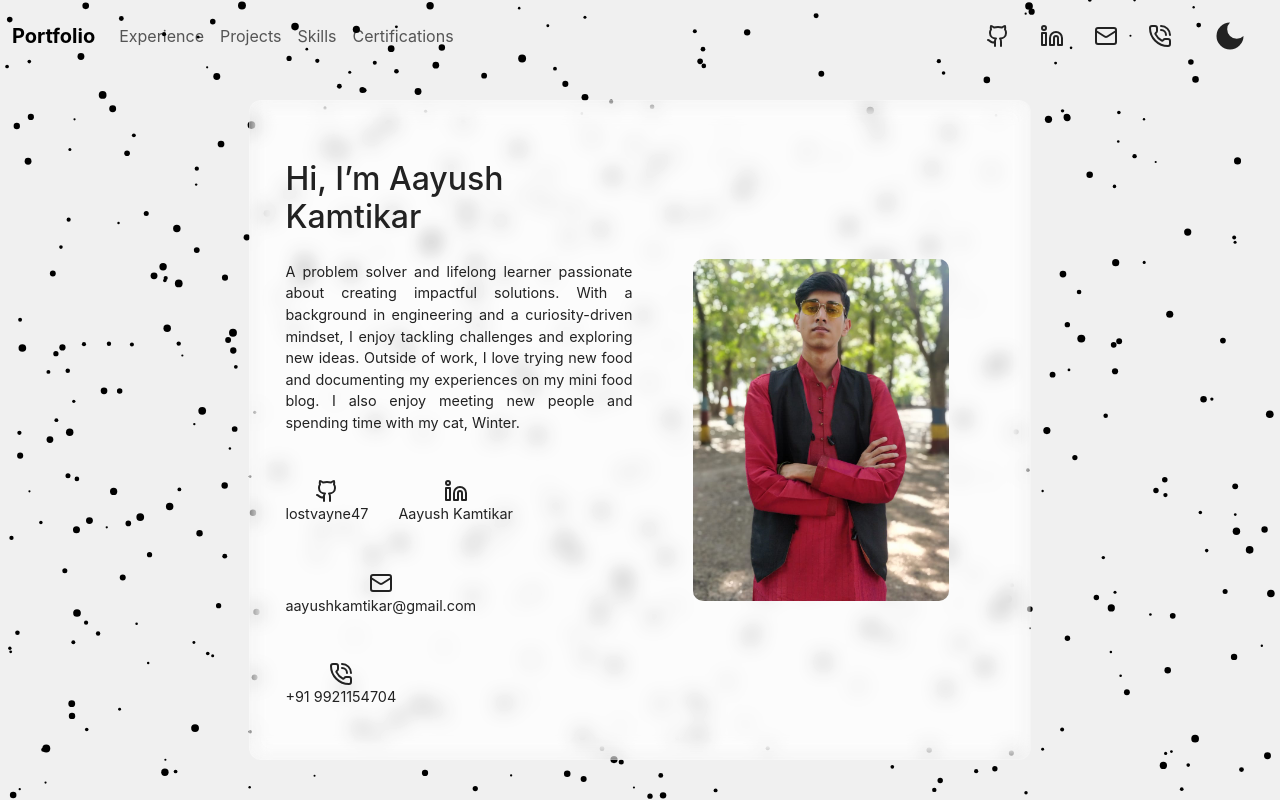
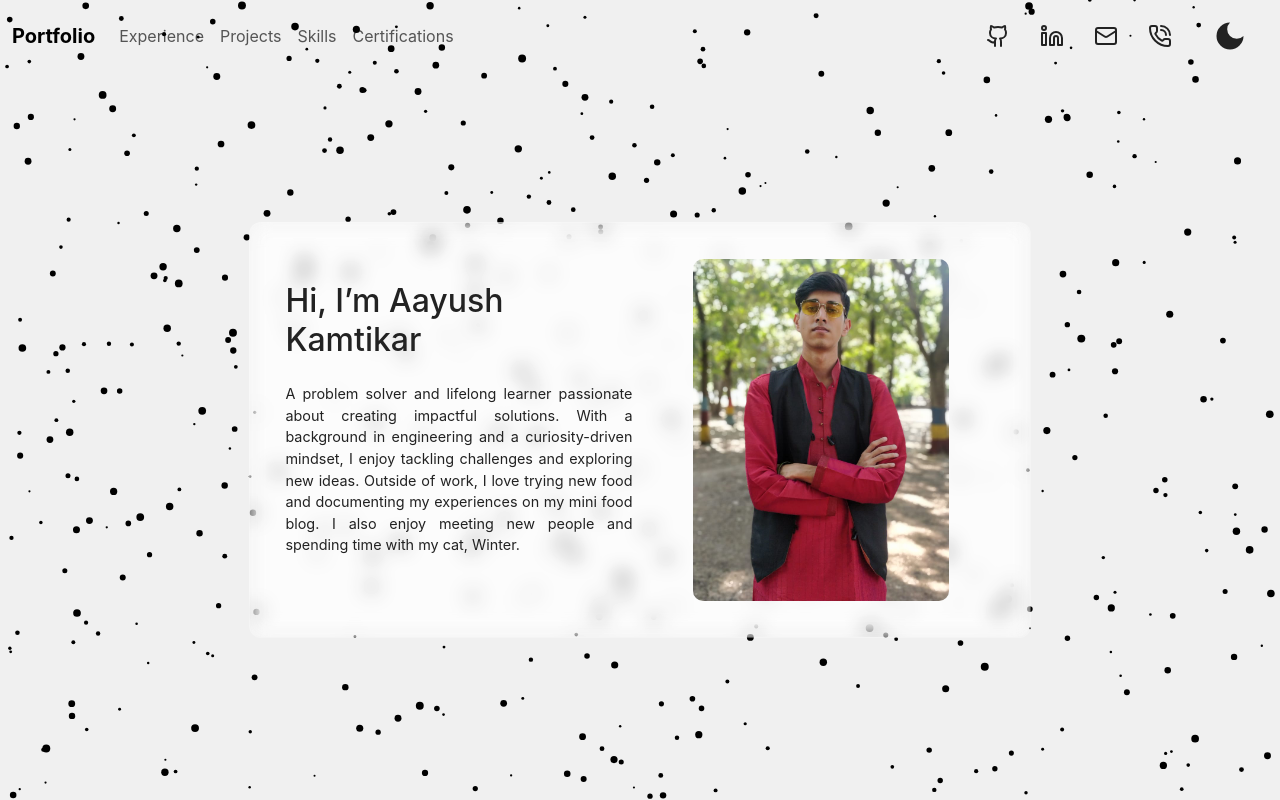
Before and after one commit to lostvayne47/portfolio, a React (Create React App) app: page / in a window 1280 px wide. Built offline with nearby package versions, Linux system fonts and the light colour scheme; no server answers.

Commit message:
Clean up

```diff
--- a/src/components/Home.js
+++ b/src/components/Home.js
@@ -3,7 +3,6 @@
 import profilePhoto from "../assets/profile-photo.jpeg";
 import { ABOUT_ME_TITLE, ABOUT_ME_DATA } from "../Constants";
 import ParticleCanvas from "./ParticleCanvas.js";
-import Contact from "./Contact.js";
 
 export default function Home() {
   return (
@@ -16,7 +15,6 @@
             <h1 className="my-4">{ABOUT_ME_TITLE}</h1>
             <p className="my-4">{ABOUT_ME_DATA}</p>
             <br />
-            <Contact />
           </div>
           {/* Right Side: Image */}
           <div className="image-box" loading="lazy">
```
